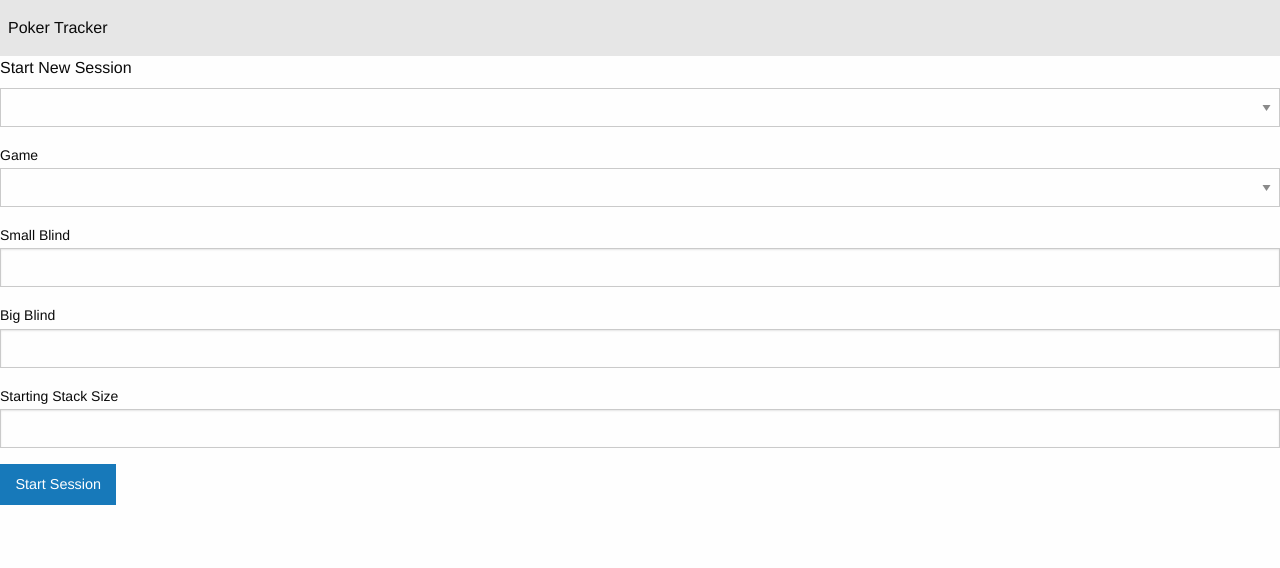
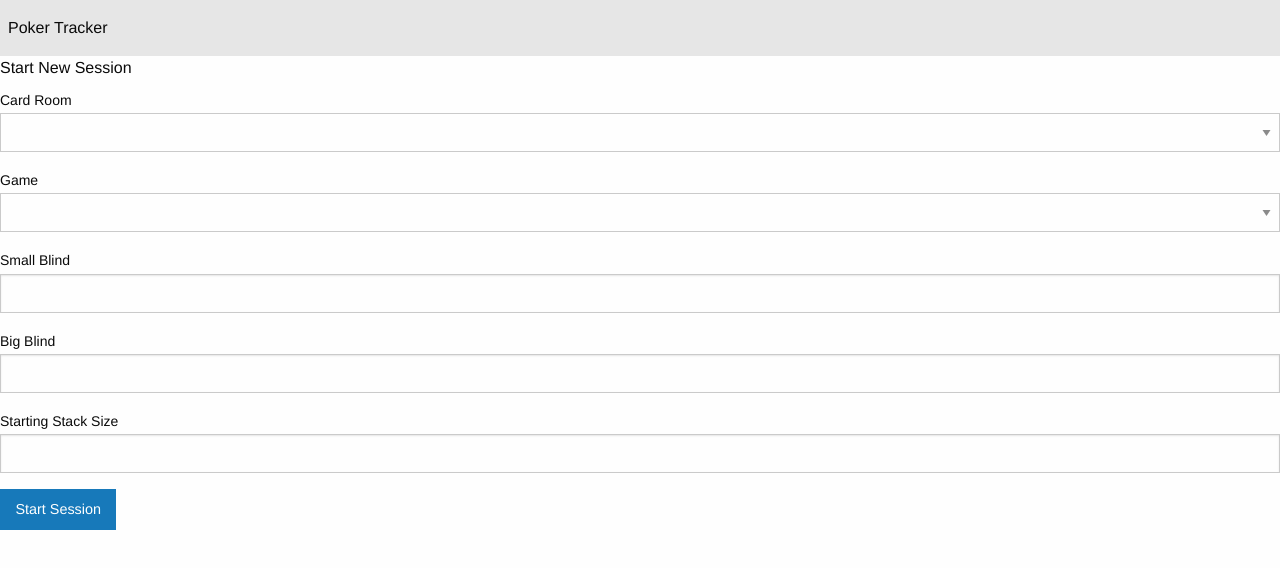
Before and after one commit to rdhammond/poker-tracker, a plain HTML site: page Web/index.html in a window 1280 px wide. Drawn offline with nearby package versions, Linux system fonts and the light colour scheme; no server answers.

Commit message:
Added a missing label that's been bugging me forever :P

```diff
--- a/Web/index.html
+++ b/Web/index.html
@@ -19,6 +19,7 @@
                     <legend>Start New Session</legend>
                     <div>
                         <label>
+                            Card Room
                             <select id="ddlCardRoom" required ng-model="vm.session.CardRoomId">
                                 <option ng-repeat="option in vm.cardRooms" value="{{option.Key}}">{{option.Value}}</option>
                             </select>
```
Also changed, not shown: 1 other file.
